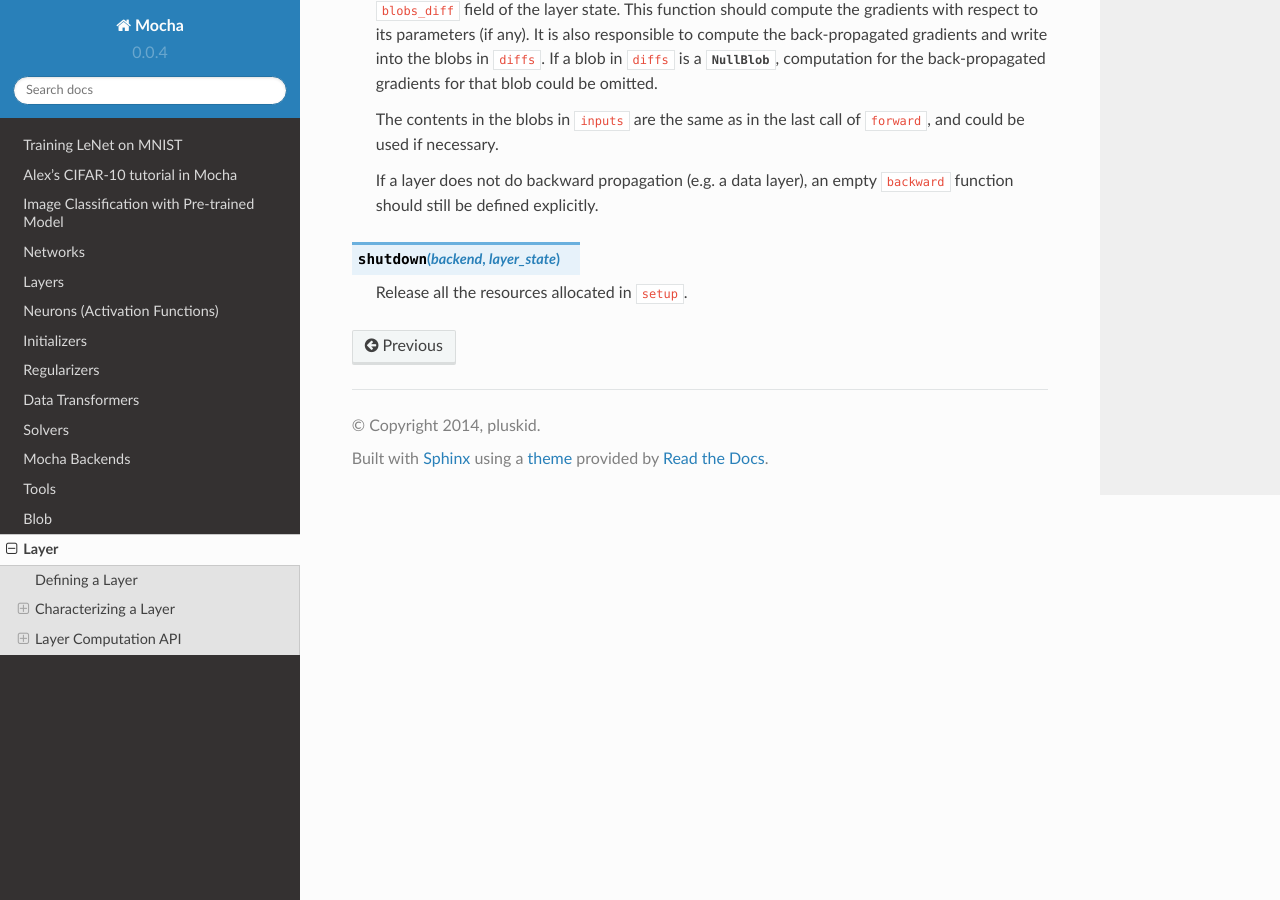
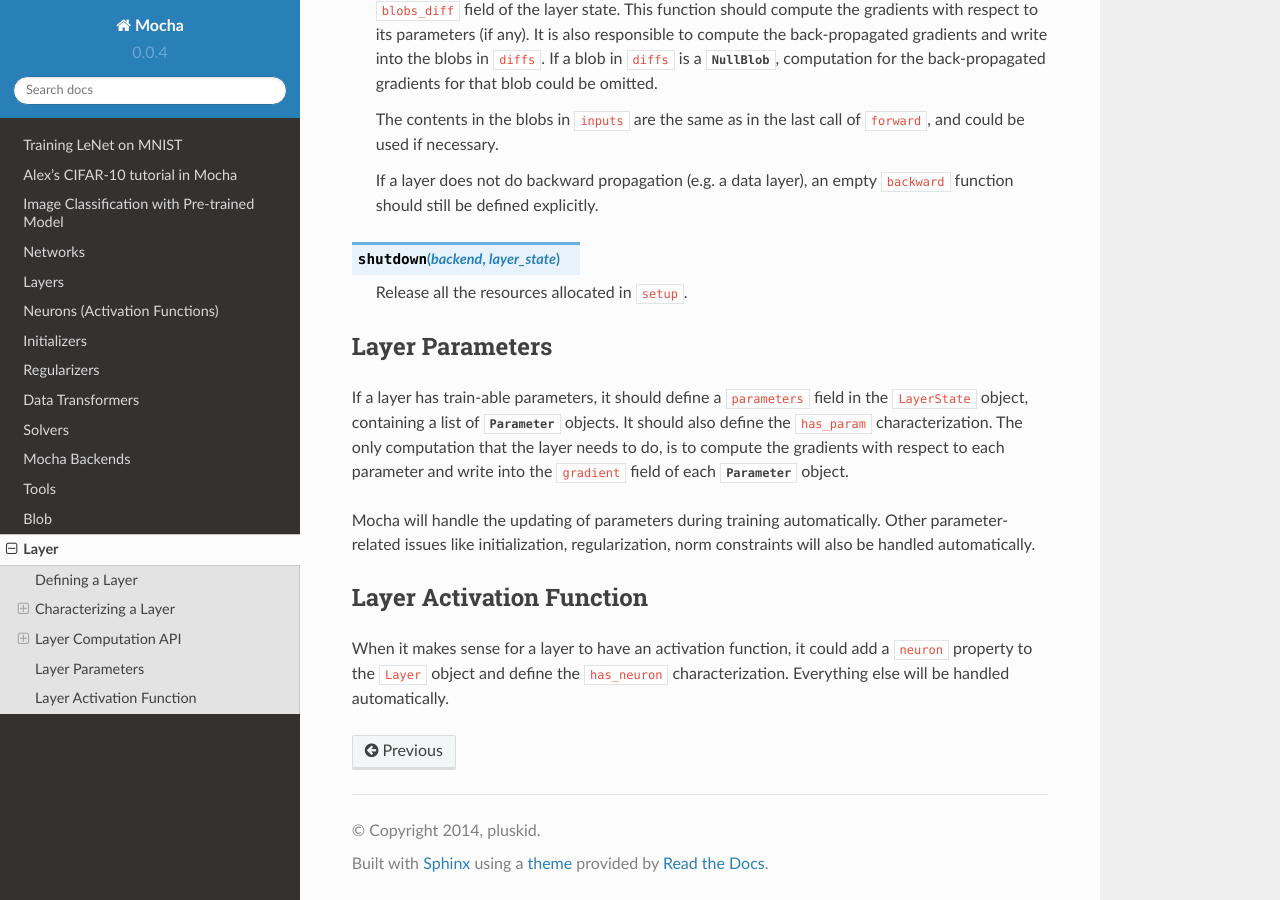
Before and after one commit to pluskid/Mocha.jl, a Sphinx documentation site: the page built from docs/dev-guide/layer.rst, in a window 1280 px wide and 900 px high, scrolled down 4014 px. Built offline with Sphinx 7.4.7 and the Read the Docs theme 2.0.0, drawn with Linux system fonts in a browser that asks for light colours.

Commit message:
doc: layer parameter and activation function

```diff
--- a/docs/dev-guide/layer.rst
+++ b/docs/dev-guide/layer.rst
@@ -207,3 +207,24 @@ The life cycle of a layer is
 .. function:: shutdown(backend, layer_state)
 
    Release all the resources allocated in ``setup``.
+
+Layer Parameters
+----------------
+
+If a layer has train-able parameters, it should define a ``parameters`` field in
+the ``LayerState`` object, containing a list of :class:`Parameter` objects. It
+should also define the ``has_param`` characterization. The only computation that
+the layer needs to do, is to compute the gradients with respect to each
+parameter and write into the ``gradient`` field of each :class:`Parameter`
+object.
+
+Mocha will handle the updating of parameters during training automatically.
+Other parameter-related issues like initialization, regularization, norm
+constraints will also be handled automatically.
+
+Layer Activation Function
+-------------------------
+
+When it makes sense for a layer to have an activation function, it could add
+a ``neuron`` property to the ``Layer`` object and define the ``has_neuron``
+characterization. Everything else will be handled automatically.
```
